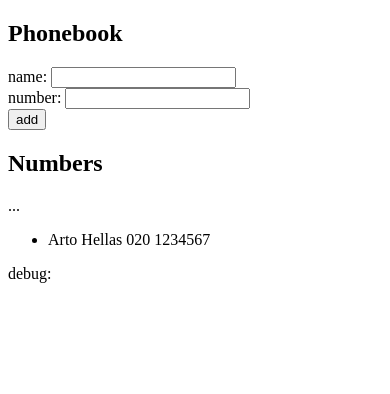
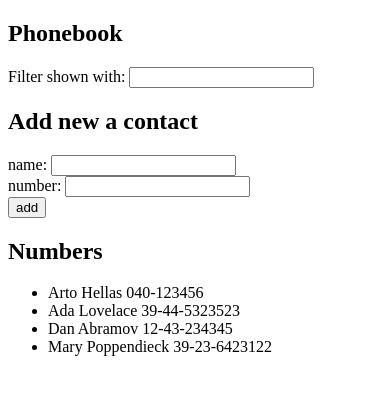
Before and after one commit to RoopeMaatta/Fullstackopen-Helsinki, a React (Create React App) app in the folder part2/phonebook/: page / in a window 390 px wide. Shown: the top 394 px of the page. Built offline with nearby package versions, Linux system fonts and the light colour scheme.

Commit message:
2.9* phonebook: filtering names

```diff
--- a/part2/phonebook/src/App.js
+++ b/part2/phonebook/src/App.js
@@ -1,29 +1,34 @@
 import { useState } from 'react'
 
-const normalizeInput = (str) =>
-str.toLowerCase().replace(/\s+/g, ' ').trim()
+const normalizeStr = (str) => str.toLowerCase().replace(/\s+/g, ' ').trim()
+
+const filterPersons = (persons, filterText) => persons.filter(person => person.name.toLowerCase().includes(filterText.toLowerCase()))
 
 
 
 const App = () => {
   const [persons, setPersons] = useState([
-    { name: 'Arto Hellas', phoneNumber: "020 1234567", id: 1, }
+    { name: 'Arto Hellas', number: '040-123456', id: 1 },
+    { name: 'Ada Lovelace', number: '39-44-5323523', id: 2 },
+    { name: 'Dan Abramov', number: '12-43-234345', id: 3 },
+    { name: 'Mary Poppendieck', number: '39-23-6423122', id: 4 },
   ])
-  const [newContact, setContact] = useState({name: "", phoneNumber: "", id: ""})
-  const [highId, setHighId] = useState(1)
+  const [newContact, setContact] = useState({name: "", number: "", id: ""})
+  const [highId, setHighId] = useState(4)
+  const [filterText, setFilterText] = useState("")
 
-  //const [newName, setNewName] = useState('')
+
 
 
   const addContact = (event) => {
     event.preventDefault() // prevent default form submit logic
-    if (persons.some(person => normalizeInput(person.name) === normalizeInput(newContact.name))) {
+    if (persons.some(person => normalizeStr(person.name) === normalizeStr(newContact.name))) {
       alert(`${newContact.name} is already added to phonebook`)
-    } else if (newContact.name === "" || normalizeInput(newContact.name) === "") {
+    } else if (newContact.name === "" || normalizeStr(newContact.name) === "") {
       alert("Name is empty")
     } else {
       setPersons(persons.concat(newContact))
-      setContact({name: '', phoneNumber: '', id: highId + 1})
+      setContact({name: '', number: '', id: highId + 1})
       setHighId(highId+1)
     }
   }
@@ -32,22 +37,30 @@ const App = () => {
     setContact({...newContact, [event.target.name]: event.target.value})
   }
 
+  const handleFilterTextChange = (event) => {
+    setFilterText(event.target.value)
+  }
+
+
+
+
 
   return (
     <div>
     <h2>Phonebook</h2>
+    <div>Filter shown with: <input value = {filterText} onChange={handleFilterTextChange} /> </div>
 
+    <h2>Add new a contact</h2>
     <form onSubmit={addContact}>
     <div> name: <input value = {newContact.name} name = "name" onChange={handleInputChange}/> </div>
-    <div> number: <input value = {newContact.phoneNumber} name = "phoneNumber" onChange = {handleInputChange}/> </div>
+    <div> number: <input value = {newContact.number} name = "number" onChange = {handleInputChange}/> </div>
     <div> <button type="submit">add</button> </div>
     </form>
 
     <h2>Numbers</h2>
-    ...
-    <ul>{persons.map(person => (<li key={person.id}>{person.name} {person.phoneNumber} </li>))}</ul>
+    <ul> {filterPersons(persons, filterText).map(person =>
+            <li key={person.id}>{person.name} {person.number} </li>)} </ul>
 
-    <div>debug: {newContact.name}</div>
 
     </div>
     )
```
